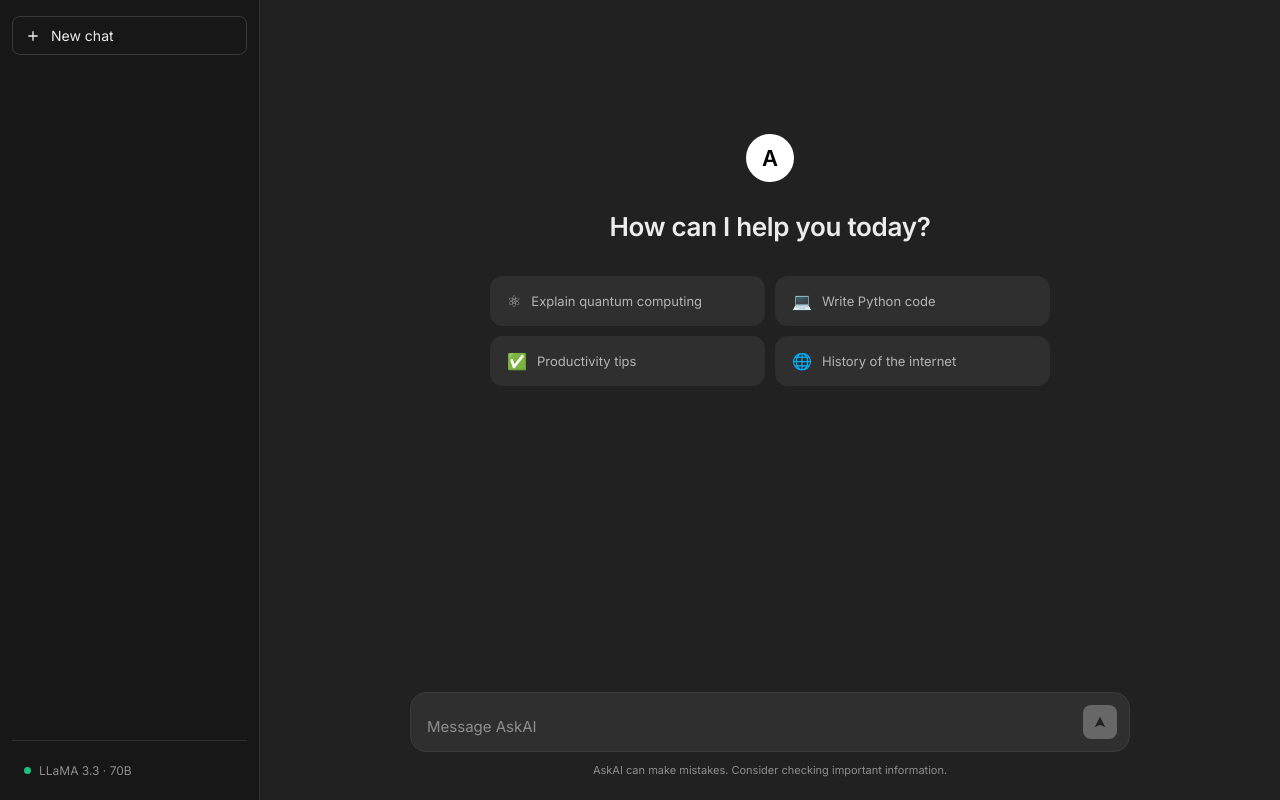
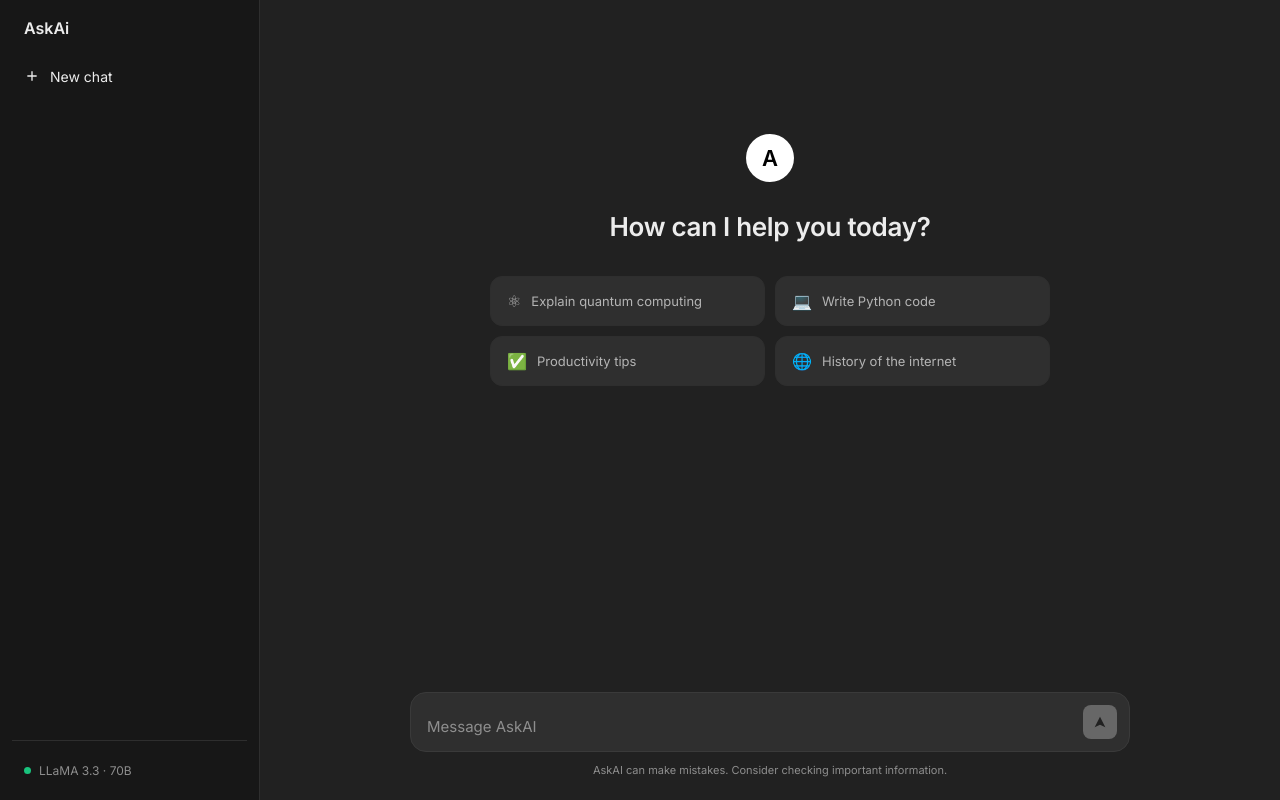
Before and after one commit to MKLNRD-ADR/askai, a Flask app: page / in a window 1280 px wide. Run offline with Flask 3, Linux system fonts and the light colour scheme; data that the repository does not hold is empty; some web fonts are replaced.

Commit message:
fix sidebar

```diff
--- a/static/css/style.css
+++ b/static/css/style.css
@@ -39,11 +39,19 @@ body {
 
 .sidebar-header { padding: 4px 0 8px; }
 
+.sidebar-title {
+  font-size: 16px;
+  font-weight: 600;
+  color: var(--text);
+  padding: 0 12px 12px;
+  margin-bottom: 4px;
+}
+
 .btn-new {
   display: flex; align-items: center; gap: 10px;
   width: 100%; padding: 10px 12px;
   background: transparent;
-  border: 1px solid var(--border);
+  border: none;
   border-radius: 8px;
   color: var(--text);
   font-family: var(--font);
--- a/templates/index.html
+++ b/templates/index.html
@@ -12,6 +12,7 @@
 <body>
   <aside class="sidebar">
     <div class="sidebar-header">
+      <div class="sidebar-title">AskAi</div>
       <button class="btn-new" id="newChat">
         <svg width="16" height="16" viewBox="0 0 24 24" fill="none" stroke="currentColor" stroke-width="2">
           <path d="M12 5v14M5 12h14"/>
```
